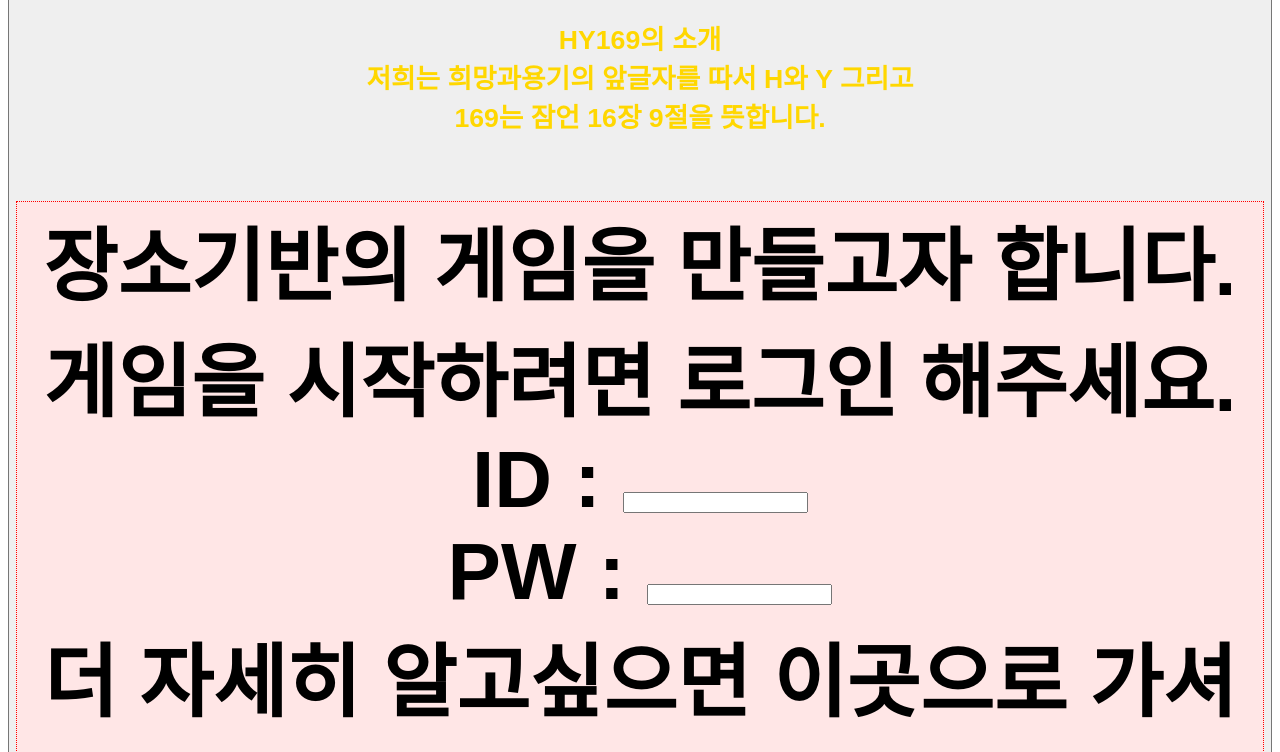
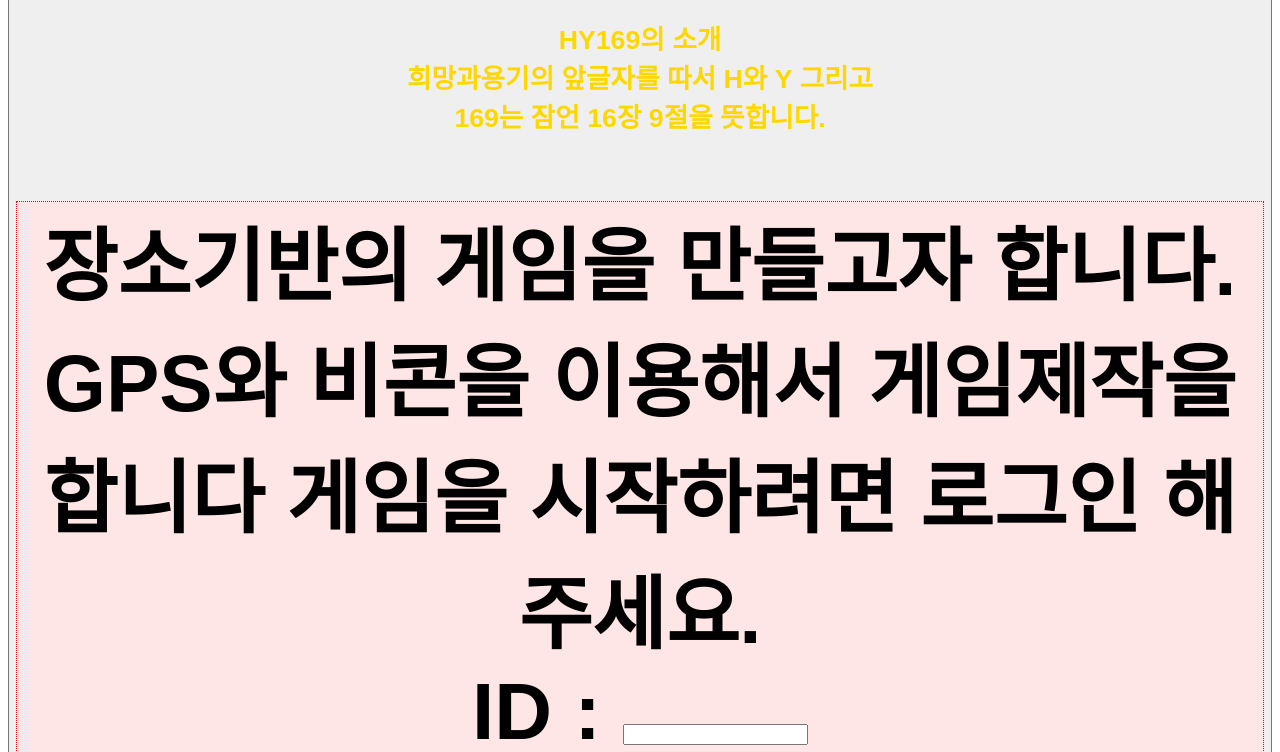
Before and after one commit to HY169/hy169, a plain HTML site: page 2.html in a window 1280 px wide. Shown: the part 30-782 px from the top of the page. Drawn offline with Linux system fonts and the light colour scheme.

Commit message:
Update 2.html

```diff
--- a/2.html
+++ b/2.html
@@ -8,9 +8,9 @@
 <body>
     <img src="1.jpg"><br>
   <h1> <b>HY169</b>의 소개<br>
-저희는 희망과용기의 앞글자를 따서 H와 Y 그리고<br>
+희망과용기의 앞글자를 따서 H와 Y 그리고<br>
 169는 잠언 16장 9절을 뜻합니다. </h1>
-<h2 > 장소기반의 게임을 만들고자 합니다.
+<h2 > 장소기반의 게임을 만들고자 합니다. GPS와 비콘을 이용해서 게임제작을 합니다
 <style>
   h1{color: gold ;}
   h2{background-color: #ffe6e6;
```
